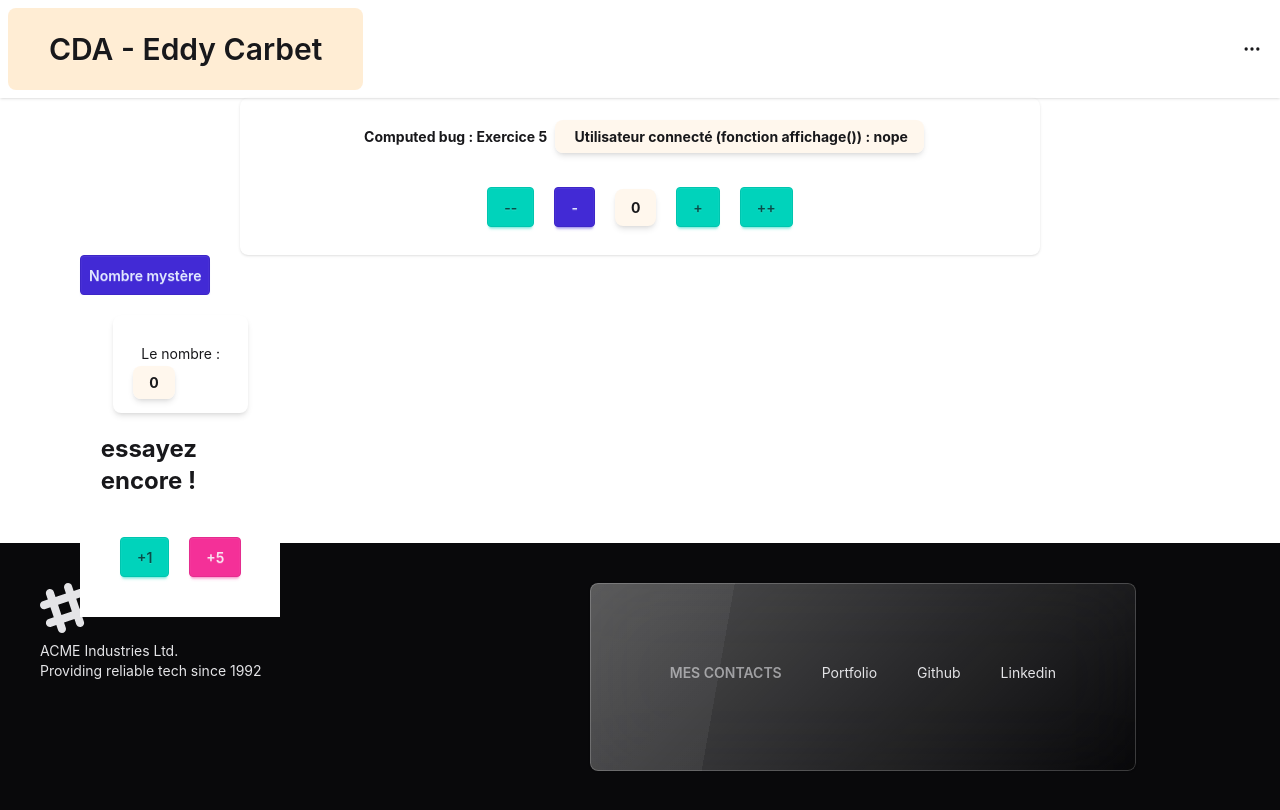
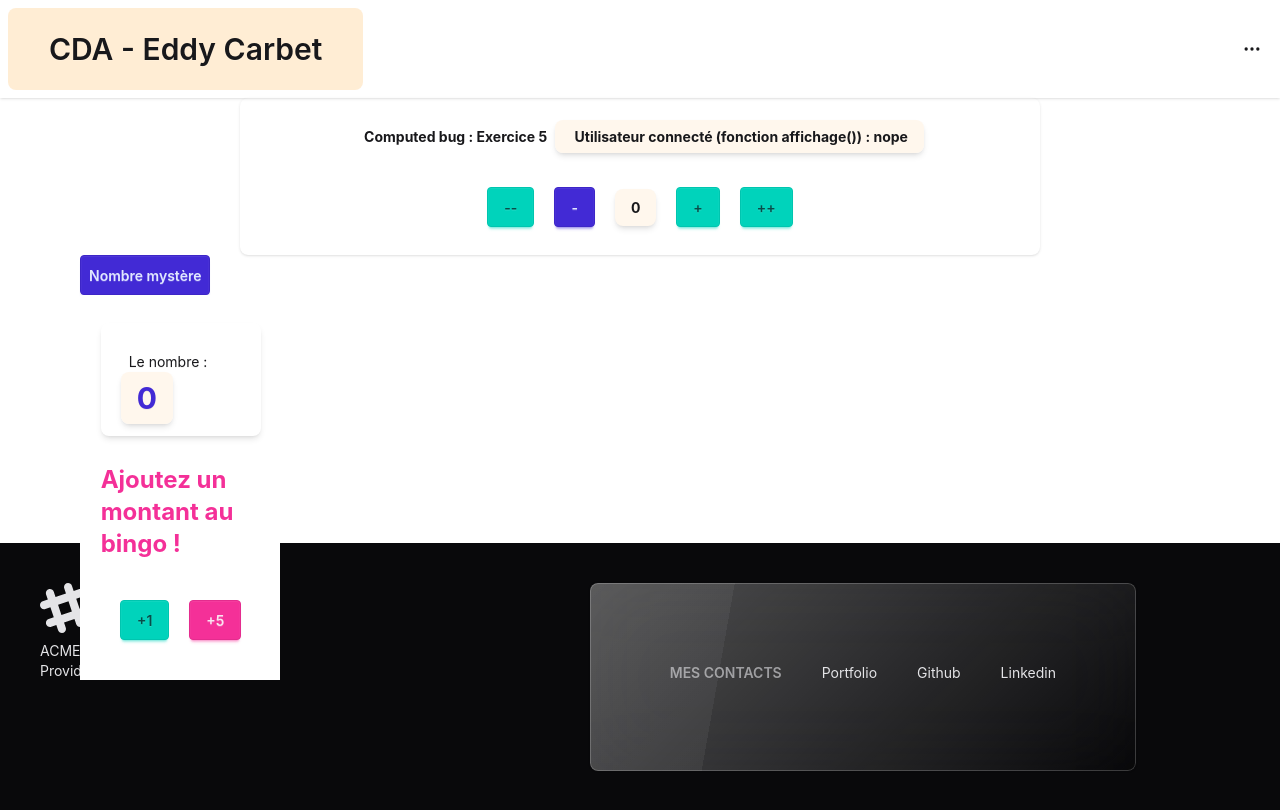
Before and after one commit to 3ddyCa/Vue_app, a Vue app: page /computed in a window 1280 px wide. Both pictures are taken after a click on the heading "Nombre mystère". Built offline with nearby package versions, Linux system fonts and the light colour scheme.

Commit message:
exercice 6 : dans la pageexercice 5 +++ !

```diff
--- a/src/views/Computed.vue
+++ b/src/views/Computed.vue
@@ -5,7 +5,9 @@
     number[0] = ref(0);
     number[1] = ref(0);
     let isSet = false;
-    let message = ref('essayez encore !');
+    let isWin = ref(false);
+
+    let message = ref('Ajoutez un montant au bingo !');
 
     const affichage = computed(() => {
         console.log('affichage !')
@@ -23,25 +25,43 @@
     })
 
     watch(number[1], (val)=>{
-        val==7?message.value ='bravo !!!':message.value ='essayez encore !';
+
+        switch(true){
+            case val == 0 :
+                message.value ='Ajoutez un montant au bingo !'
+                break;
+            case val < 7 :
+                message.value ='essayez encore !'
+                break;
+            case val == 7 :
+                message.value ='bravo !!!'
+                isWin.value = true;
+                break;
+            case val > 30 :
+                message.value ='oulalah, beaucoup trop !'
+                break;
+            default :
+                message.value ='c\'est trop !'
+        }
+
         if(!isSet){
             isSet = true;
-            setTimeout(()=>{number[1].value = 0 ; isSet = false; message.value = "Reset"}, 3000)
+            setTimeout(()=>{number[1].value = 0 ; isSet = false; message.value = "Reset";isWin.value = false;}, 10000)
         }
     })
 
 </script>
 <template>
     <main class="w-full h-full flex-1 px-20" >
-        <section class="menu bg-base-100 rounded-box z-1 w-200 p-2 h-fit shadow-sm m-auto ">
-            <div class="flex-1 gap-5 p-5 m-auto w-fit">
+        <section class="menu bg-base-100 rounded-box w-200 p-2 h-fit shadow-sm m-auto ">
+            <div class="flex-1 gap-10 p-5 m-auto w-fit">
                 <strong class="m-auto p-2 x-4">Computed bug : Exercice 5</strong>
-                <strong class="m-auto rounded-box p-2 px-4 shadow-md bg-orange-50" > Utilisateur connecté (fonction affichage()) :  {{ userName }} </strong>
+                <strong class=" rounded-box p-2 px-4 shadow-md bg-orange-50 m-auto" > Utilisateur connecté (fonction affichage()) :  {{ userName }} </strong>
             </div>
             <div class="flex m-2 gap-5 p-5 m-auto">
                 <button class="btn btn-accent" @click="chgCounter(0,false,10)">--</button>
                 <button class="btn btn-primary" @click="chgCounter(0,false)">-</button>
-                <strong class="m-auto rounded-box p-2 px-4 shadow-md bg-orange-50"> {{ number[0] }} </strong>
+                <strong class="m-auto rounded-box p-2 px-4 shadow-md bg-orange-50" :style="{fontSize : number[0]+1+'px'}"> {{ number[0] }} </strong>
                 <button class="btn btn-accent" @click="chgCounter(0,true)">+</button>
                 <button class="btn btn-accent" @click="chgCounter(0,true,10)">++</button>
             </div>
@@ -51,12 +71,13 @@
             <div class="dropdown dropdown-start m-5 flex-none w-50 m-auto">
                 <summary class="p-2 btn btn-primary" tabindex="0">Nombre mystère</summary>
                 <article tabindex="-1" class="menu dropdown-content m-2 gap-5 p-5 w-full m-auto bg-base-100">
-                    <section class=" flex-1 m-2 gap-4  m-auto bg-base-100 shadow-md bg-base-50 p-5 rounded-box">
+                    <section class="glass flex-1  gap-4  m-auto my-2 bg-base-100 shadow-md p-5 h-fit w-full rounded-box">
                         <p class="m-auto rounded-box bg-base-50 p-2">Le nombre :</p>
-                        <strong class="m-auto rounded-box px-4 shadow-md bg-orange-50 p-2"> {{ number[1] }} </strong>
+                        <strong class="m-auto rounded-box px-4 text-3xl text-primary shadow-md bg-orange-50 p-2"> {{ number[1] }} </strong>
 
                     </section>
-                    <strong class=" text-2xl c-secondary m-auto">{{ message }}</strong>
+                    <img class="m-auto text-warning" v-if="isWin" src="" alt="\(*____*)/">
+                    <strong class=" text-2xl text-secondary  m-auto">{{ message }}</strong>
                     <section class="flex m-2 gap-5 p-5 m-auto">
                         <button class="btn btn-accent" @click="chgCounter(1,true)">+1</button>
                         <button class="btn btn-secondary" @click="chgCounter(1,true,5)">+5</button>
```
